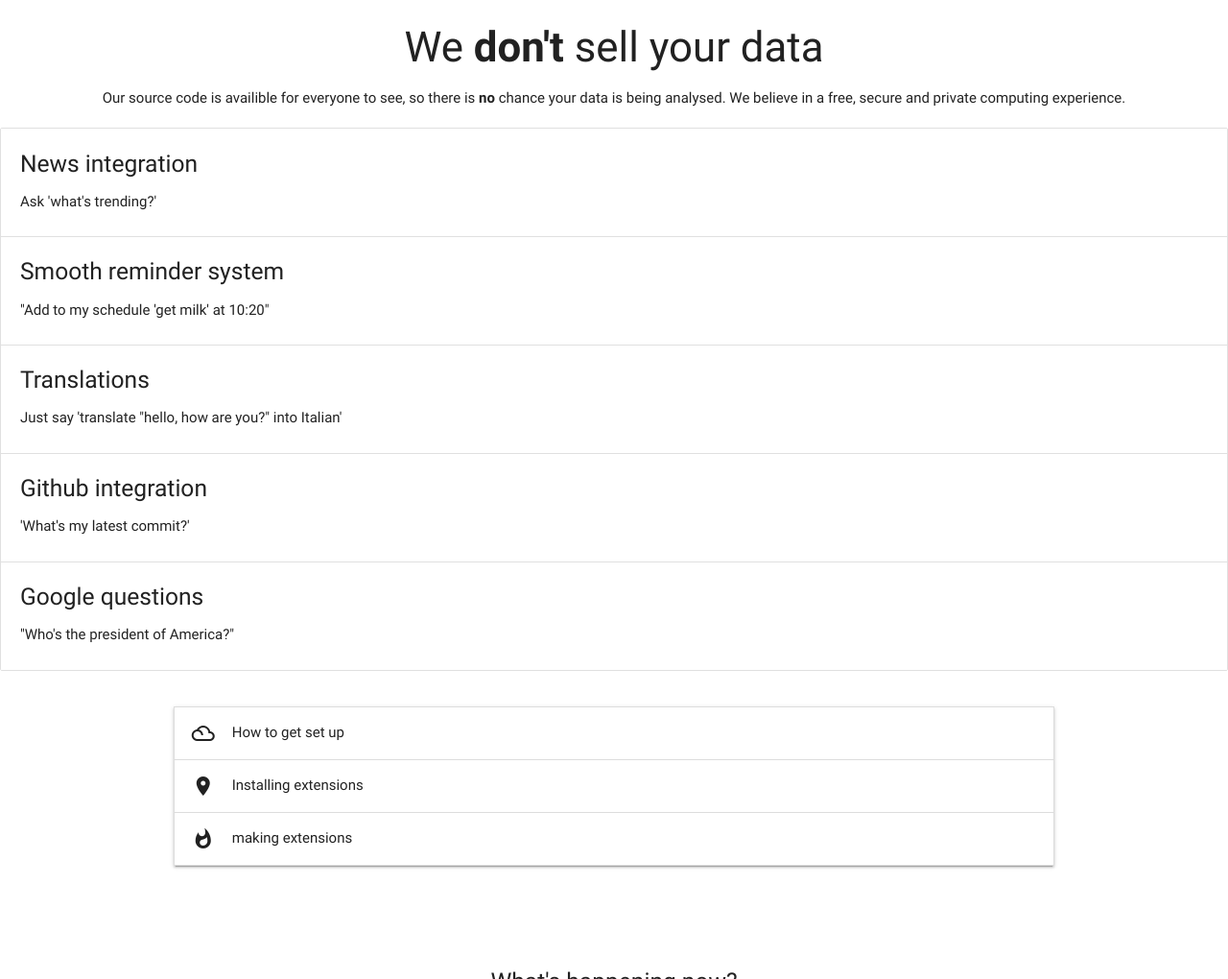
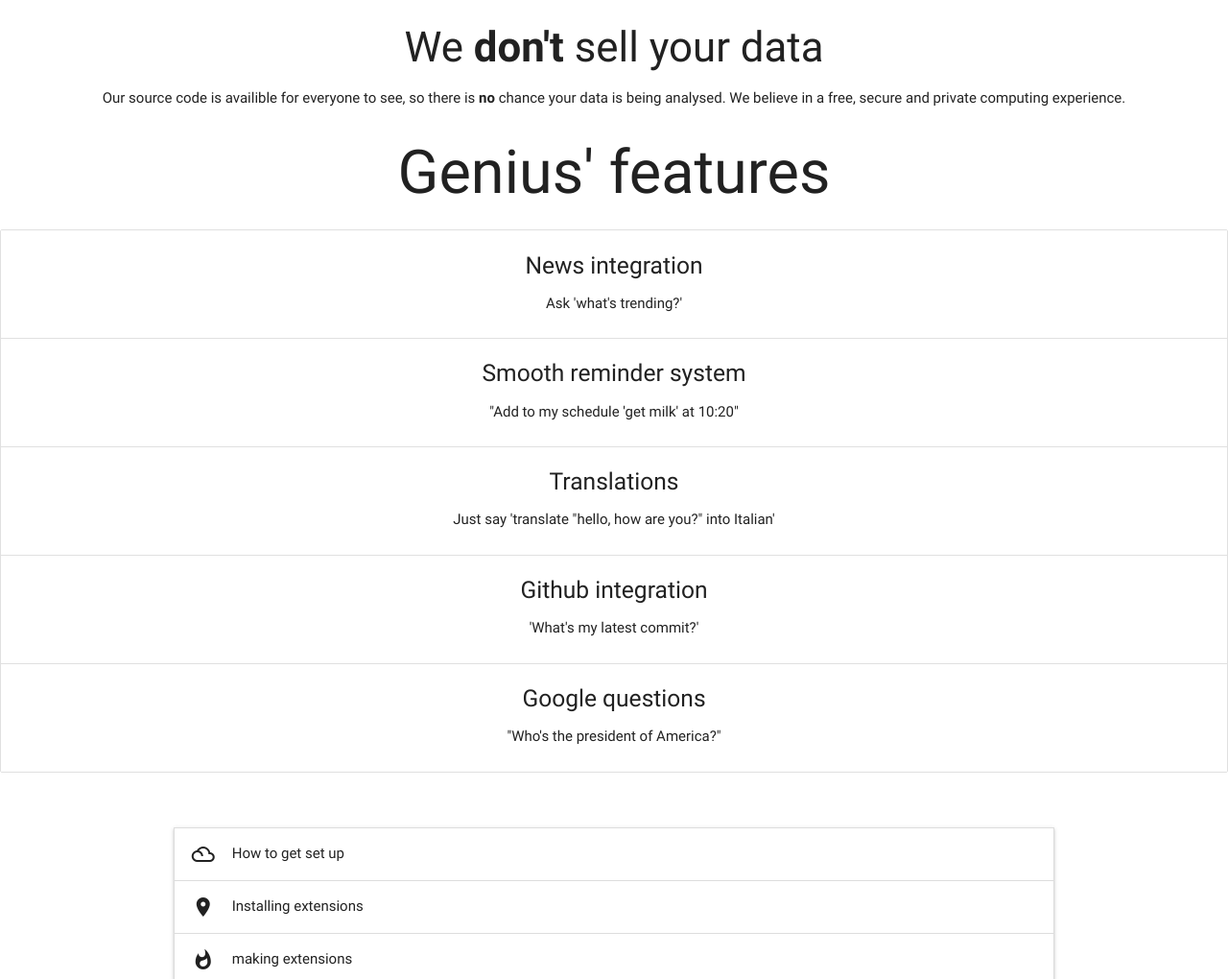
Before and after one commit to geniusassistant/geniusassistant.github.io, a plain HTML site: page index.html in a window 1280 px wide. Shown: the part 1067-2087 px from the top of the page at 96% size. Drawn offline with nearby package versions, Linux system fonts and the light colour scheme; no server answers.

Commit message:
centred everything

```diff
--- a/index.html
+++ b/index.html
@@ -105,6 +105,8 @@
             <h3>We <b>don't</b> sell your data</h3> Our source code is availible for everyone to see, so there is <b>no</b> chance your data is being analysed. We believe in a free, secure and private computing experience.
         </div>
     </div>
+    <div class="row center">
+        <h1>Genius' features</h1>
         <ul class="collection">
             <li class="collection-item">
                 <h5 class="title">News integration</h5>
@@ -127,6 +129,7 @@
                 <p>"Who's the president of America?"</p>
             </li>
         </ul>
+    </div>
     <div class="container">
         <div class="section">
             <div class="row">
```
Lines whose indentation alone changed are shown as unchanged.
